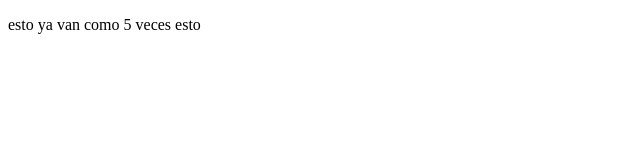
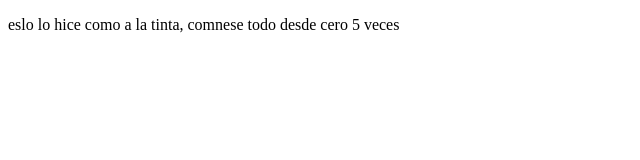
Before and after one commit to elenanestor/proyecotodemocursoprework, a plain HTML site: page index.html in a window 1280 px wide. Shown: the whole page, without its empty margins (0-640 px from the left). Drawn offline with Linux system fonts and the light colour scheme.

Commit message:
cambios agregamos en mi archivo

```diff
--- a/index.html
+++ b/index.html
@@ -8,7 +8,7 @@
 </head>
 <body>
     <p>
-      esto ya van como 5 veces esto
+      eslo lo hice como a la tinta, comnese todo desde cero 5 veces
     </p>
 </body>
 </html>
```
